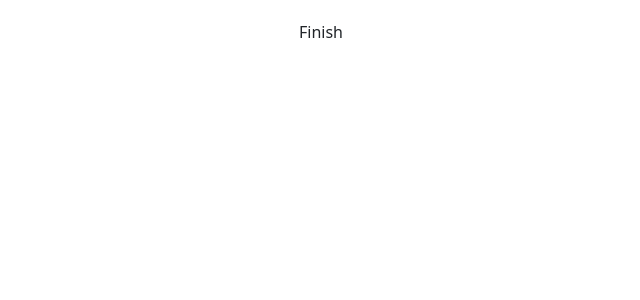
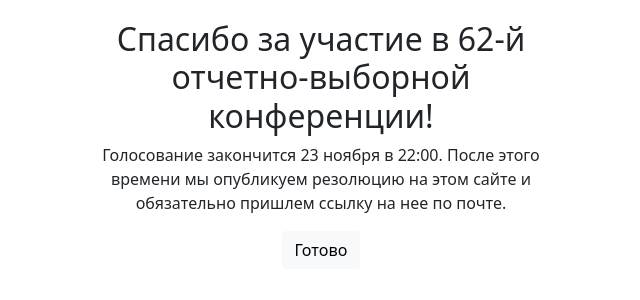
Before and after one commit to profcomff/report-vote, a Vue app: page /finish in a window 1280 px wide. Shown: the top 300 px of the page, without its empty margins (319-959 px from the left). Built offline with nearby package versions, Linux system fonts and the light colour scheme.

Commit message:
Finish layout

```diff
--- a/src/views/Finish.vue
+++ b/src/views/Finish.vue
@@ -1,10 +1,15 @@
 <template>
   <div>
-    <p>Finish</p>
+    <h2>Спасибо за участие в 62-й отчетно-выборной конференции!</h2>
+    <p>
+      Голосование закончится 23 ноября в 22:00. После этого времени мы
+      опубликуем резолюцию на этом сайте и обязательно пришлем ссылку на нее по
+      почте.
+    </p>
+    <router-link to="/" class="btn btn-light">Готово</router-link>
   </div>
 </template>
 
 <script>
-export default {
-}
+export default {};
 </script>
```
